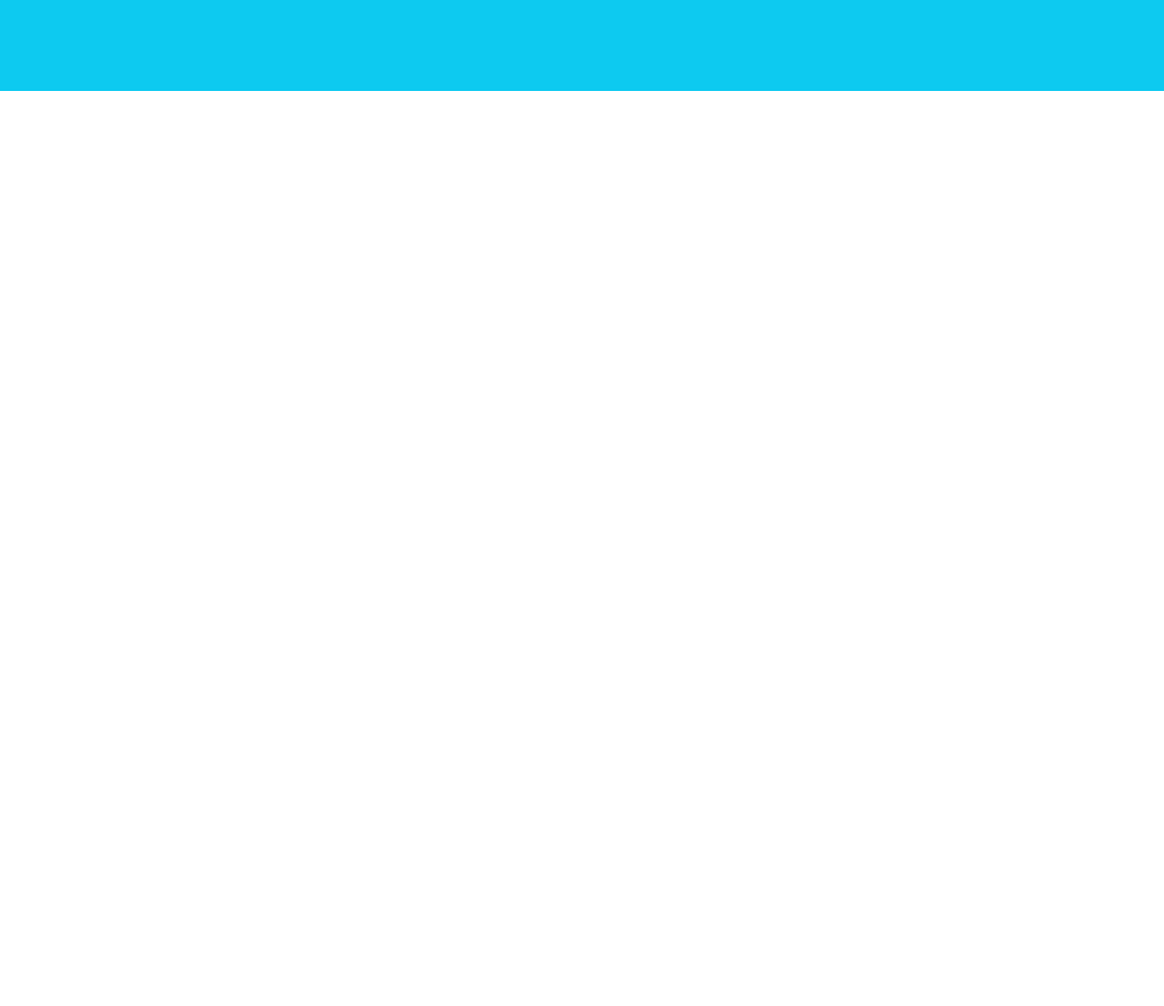
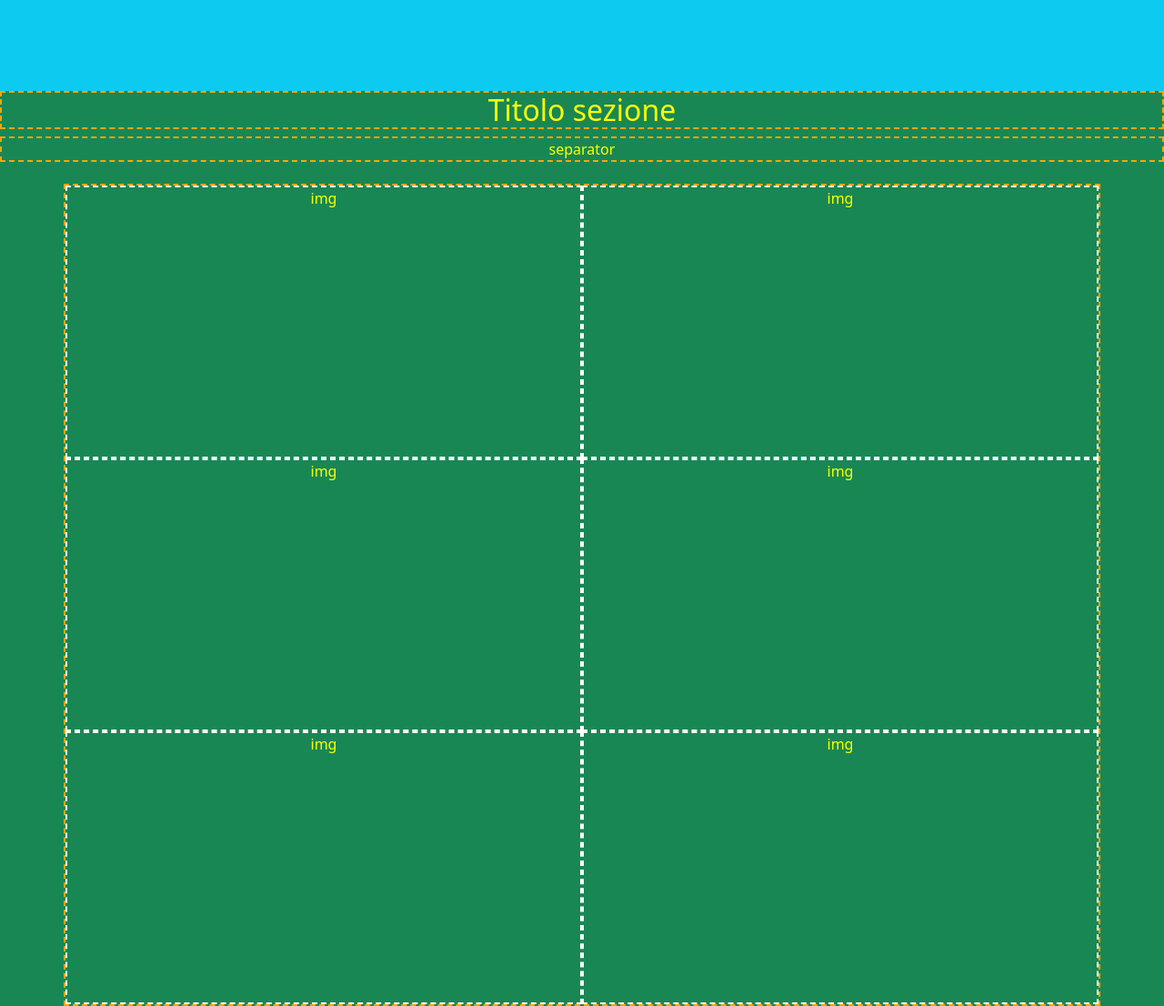
Before and after one commit to DaniAm94/html-css-bootstrap-freelancer, a plain HTML site: page index.html in a window 1280 px wide. Shown: the part 500-1606 px from the top of the page at 91% size. Before the commit the page ends 800 px from the top, so only its background shows below. Drawn offline with nearby package versions, Linux system fonts and the light colour scheme.

Commit message:
added portfolio section structure

```diff
--- a/css/style.css
+++ b/css/style.css
@@ -1,6 +1,12 @@
 /* Utils */
 .my-border {
     border: 2px dashed greenyellow;
+}
+
+/* Generics */
+section {
+    min-height: 500px;
+    text-align: center;
 }
 
 /* Header */
@@ -22,3 +28,18 @@ header {
     width: 200px;
     height: 200px;
 }
+
+/* Portfolio section */
+
+#portfolio {
+    color: yellow;
+}
+
+#portfolio>* {
+    border: 2px dashed orange;
+}
+
+#portfolio .col {
+    border: 2px dashed white;
+    min-height: 300px;
+}
--- a/index.html
+++ b/index.html
@@ -52,9 +52,34 @@
     </div>
 
     <!-- Portfolio section -->
-    <section>
+    <section class="bg-success" id="portfolio">
+        <h2>Titolo sezione</h2>
+        <div class="mb-4">separator</div>
+        <div class="container-lg">
+            <div class="row">
+                <div class="col col-12 col-lg-6 col-xxl-4">
+                    <figure>img</figure>
+                </div>
+                <div class="col col-12 col-lg-6 col-xxl-4">
+                    <figure>img</figure>
+                </div>
+                <div class="col col-12 col-lg-6 col-xxl-4">
+                    <figure>img</figure>
+                </div>
+                <div class="col col-12 col-lg-6 col-xxl-4">
+                    <figure>img</figure>
+                </div>
+                <div class="col col-12 col-lg-6 col-xxl-4">
+                    <figure>img</figure>
+                </div>
+                <div class="col col-12 col-lg-6 col-xxl-4">
+                    <figure>img</figure>
+                </div>
+            </div>
+        </div>
+    </section>
 
-    </section>
+
 
 </body>
 
```
